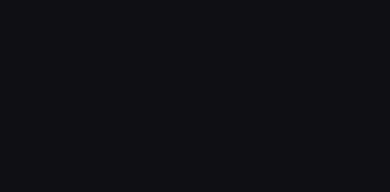
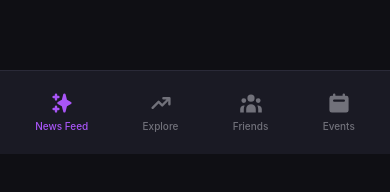
Before and after one commit to lngquoctrung/social-media-app, a React app in the folder frontend/: page / in a window 390 px wide. Shown: the part 690-882 px from the top of the page. Built offline with nearby package versions, Linux system fonts and the light colour scheme; no server answers; the HTML template or start-up script is replaced by a standard one.

Commit message:
Improve UI, add navigation bar at bottom on mobile and tablet, fix bug like and fetch news feed

```diff
--- a/frontend/src/pages/CreatePost.jsx
+++ b/frontend/src/pages/CreatePost.jsx
@@ -1,7 +1,6 @@
 import { useState, useRef, useEffect } from "react";
 import { useNavigate, useParams } from "react-router-dom";
 import { FaImage, FaTimes, FaArrowLeft } from "react-icons/fa";
-import { HiSparkles } from "react-icons/hi";
 import { useAuth } from "../context/AuthContext";
 import { ImageCropper } from "../components/post/ImageCropper";
 import api from "../api/axios";
--- a/frontend/src/pages/Home.jsx
+++ b/frontend/src/pages/Home.jsx
@@ -8,12 +8,12 @@
     HiTrendingUp,
     HiUserGroup,
     HiCalendar,
-    HiPhotograph,
 } from "react-icons/hi";
 import { useAuth } from "../context/AuthContext";
 
 export const Home = () => {
     const { user } = useAuth();
+    const [activeTab, setActiveTab] = useState("News Feed");
     const [posts, setPosts] = useState(() => {
         // Initialize from session storage if available
         const savedPosts = sessionStorage.getItem("homePosts");
@@ -37,10 +37,12 @@
         const handleScroll = () => {
             if (timeoutId) return;
             timeoutId = setTimeout(() => {
+                if (activeTab === "News Feed") {
                     sessionStorage.setItem(
                         "homeScrollY",
                         window.scrollY.toString()
                     );
+                }
                 timeoutId = null;
             }, 500);
         };
@@ -50,8 +52,16 @@
         return () => {
             window.removeEventListener("scroll", handleScroll);
             if (timeoutId) clearTimeout(timeoutId);
+
+            // Save scroll position immediately on unmount or tab change
+            if (activeTab === "News Feed") {
+                sessionStorage.setItem(
+                    "homeScrollY",
+                    window.scrollY.toString()
+                );
+            }
         };
-    }, []);
+    }, [activeTab]);
 
     // Save posts to session storage whenever they revert/update
     useEffect(() => {
@@ -64,7 +74,7 @@
     useEffect(() => {
         const savedScrollY = sessionStorage.getItem("homeScrollY");
 
-        if (savedScrollY && posts.length > 0) {
+        if (savedScrollY && posts.length > 0 && activeTab === "News Feed") {
             const targetY = parseInt(savedScrollY);
 
             // Check immediately
@@ -75,15 +85,11 @@
             const maxAttempts = 50; // Try for ~2.5 seconds (50 * 50ms)
 
             const intervalId = setInterval(() => {
-                // If we successfully established the scroll position (with small tolerance)
-                // AND the document is large enough to support it
                 if (Math.abs(window.scrollY - targetY) < 10) {
                     clearInterval(intervalId);
                     return;
                 }
 
-                // If we can't scroll there yet because body is too short, this will just
-                // scroll to bottom, which is fine as intermediate step
                 window.scrollTo(0, targetY);
 
                 attempts++;
@@ -94,20 +100,14 @@
 
             return () => clearInterval(intervalId);
         }
-    }, [posts]); // triggered when posts are loaded/restored
+    }, [posts, activeTab]);
 
     const fetchPosts = async () => {
         try {
             const res = await api.get(API_ENDPOINTS.POSTS.LIST);
             const newPosts = res.data.metadata || [];
 
-            // Only update if data changed (to prevent unnecessary re-renders/scroll jumps)
-            // But simple setPosts is usually fine as React batches.
             setPosts(newPosts);
-
-            // If we didn't have posts before, we might need to restore scroll now?
-            // Usually if we had cached posts, we already restored.
-            // If we didn't, we are at top anyway.
         } catch (err) {
             console.error(err);
         } finally {
@@ -123,15 +123,37 @@
         });
     };
 
-    if (loading)
-        return (
-            <div className="flex h-screen items-center justify-center">
-                <div className="loader"></div>
-            </div>
-        );
+    const handleNavClick = (label) => {
+        if (label === "News Feed") {
+            if (activeTab === "News Feed") {
+                // Already on News Feed -> Refresh
+                sessionStorage.removeItem("homeScrollY");
+                window.scrollTo({ top: 0, behavior: "smooth" });
+                setLoading(true);
+                fetchPosts();
+            } else {
+                // Switching back to News Feed -> Restore scroll (handled by useEffect)
+                setActiveTab(label);
+            }
+        } else {
+            // Switching to another tab
+            setActiveTab(label);
+            window.scrollTo({ top: 0, behavior: "smooth" });
+        }
+    };
+
+    const navItems = [
+        {
+            icon: HiSparkles,
+            label: "News Feed",
+        },
+        { icon: HiTrendingUp, label: "Explore" },
+        { icon: HiUserGroup, label: "Friends" },
+        { icon: HiCalendar, label: "Events" },
+    ];
 
     return (
-        <div className="min-h-screen bg-[#0f0f14] pt-6 text-white pb-20">
+        <div className="min-h-screen bg-[#0f0f14] pt-6 text-white pb-24 lg:pb-20">
             <div className="mx-auto grid max-w-[1240px] grid-cols-1 gap-6 px-4 lg:grid-cols-[280px_1fr_300px]">
                 {/* Left Sidebar - Navigation */}
                 <aside className="hidden lg:block sticky top-24 h-fit">
@@ -161,27 +183,19 @@
                         )}
 
                         <nav className="space-y-1">
-                            {[
-                                {
-                                    icon: HiSparkles,
-                                    label: "News Feed",
-                                    active: true,
-                                },
-                                { icon: HiTrendingUp, label: "Explore" },
-                                { icon: HiUserGroup, label: "Friends" },
-                                { icon: HiCalendar, label: "Events" },
-                            ].map((item) => (
+                            {navItems.map((item) => (
                                 <button
                                     key={item.label}
+                                    onClick={() => handleNavClick(item.label)}
                                     className={`flex w-full items-center gap-3 rounded-lg px-4 py-3 text-sm font-medium transition-all ${
-                                        item.active
+                                        activeTab === item.label
                                             ? "bg-[#1a1a24] text-[#a855f7]"
                                             : "text-[#a1a1aa] hover:bg-[#1a1a24] hover:text-white"
                                     }`}
                                 >
                                     <item.icon
                                         className={`h-5 w-5 ${
-                                            item.active
+                                            activeTab === item.label
                                                 ? "text-[#a855f7]"
                                                 : "text-[#71717a]"
                                         }`}
@@ -202,6 +216,8 @@
 
                 {/* Main Feed */}
                 <main className="w-full max-w-[640px] mx-auto">
+                    {activeTab === "News Feed" ? (
+                        <>
                             {/* Create Post Input */}
                             <div className="mb-6 rounded-xl bg-[#1a1a24] p-4 border border-[#2a2a38]">
                                 <div className="flex gap-3">
@@ -219,13 +235,18 @@
                                         to="/create-post"
                                         className="flex-1 bg-[#2a2a38] hover:bg-[#3f3f46] text-[#6a6a7a] text-sm py-2.5 px-4 rounded-full transition-colors text-left flex items-center"
                                     >
-                                What's on your mind, {user?.name?.split(" ")[0]}
-                                ?
+                                        What's on your mind,{" "}
+                                        {user?.name?.split(" ")[0]}?
                                     </Link>
                                 </div>
                             </div>
 
                             {/* Posts */}
+                            {loading ? (
+                                <div className="flex h-40 items-center justify-center">
+                                    <div className="loader"></div>
+                                </div>
+                            ) : (
                                 <div className="space-y-6">
                                     {posts.length > 0 ? (
                                         posts.map((post) => (
@@ -243,6 +264,27 @@
                                         </div>
                                     )}
                                 </div>
+                            )}
+                        </>
+                    ) : (
+                        <div className="flex h-[50vh] flex-col items-center justify-center rounded-xl bg-[#1a1a24] border border-[#2a2a38] text-center p-8">
+                            <div className="mb-4 rounded-full bg-[#2a2a38] p-4">
+                                {navItems
+                                    .find((item) => item.label === activeTab)
+                                    ?.icon({
+                                        className: "h-8 w-8 text-[#a855f7]",
+                                    })}
+                            </div>
+                            <h2 className="mb-2 text-xl font-bold text-white">
+                                {activeTab}
+                            </h2>
+                            <p className="text-[#a1a1aa]">
+                                This feature is currently under development.
+                                <br />
+                                Stay tuned for updates!
+                            </p>
+                        </div>
+                    )}
                 </main>
 
                 {/* Right Sidebar - Widgets */}
@@ -251,7 +293,7 @@
                     <div className="rounded-xl bg-[#1a1a24] p-4 border border-[#2a2a38]">
                         <div className="mb-4 flex items-center justify-between">
                             <h3 className="text-sm font-bold text-gray-200">
-                                Upcoming Events
+                                Upcoming Events (Comming soon)
                             </h3>
                             <button className="text-xs text-[#a855f7] hover:underline">
                                 See all
@@ -312,6 +354,28 @@
                     </div>
                 </aside>
             </div>
+
+            {/* Mobile Bottom Navigation */}
+            <nav className="fixed bottom-0 left-0 right-0 z-50 border-t border-[#2a2a38] bg-[#1a1a24] pb-safe lg:hidden">
+                <div className="flex justify-around items-center px-2 py-3">
+                    {navItems.map((item) => (
+                        <button
+                            key={item.label}
+                            onClick={() => handleNavClick(item.label)}
+                            className={`flex flex-col items-center gap-1 p-2 transition-colors ${
+                                activeTab === item.label
+                                    ? "text-[#a855f7]"
+                                    : "text-[#71717a] hover:text-white"
+                            }`}
+                        >
+                            <item.icon className="h-6 w-6" />
+                            <span className="text-[10px] font-medium">
+                                {item.label}
+                            </span>
+                        </button>
+                    ))}
+                </div>
+            </nav>
         </div>
     );
 };
```
Also changed, not shown: frontend/src/components/post/PostCard.jsx (+6 -1 lines), frontend/src/pages/Profile.jsx (+6 -1 lines). Lines whose indentation alone changed are shown as unchanged.
